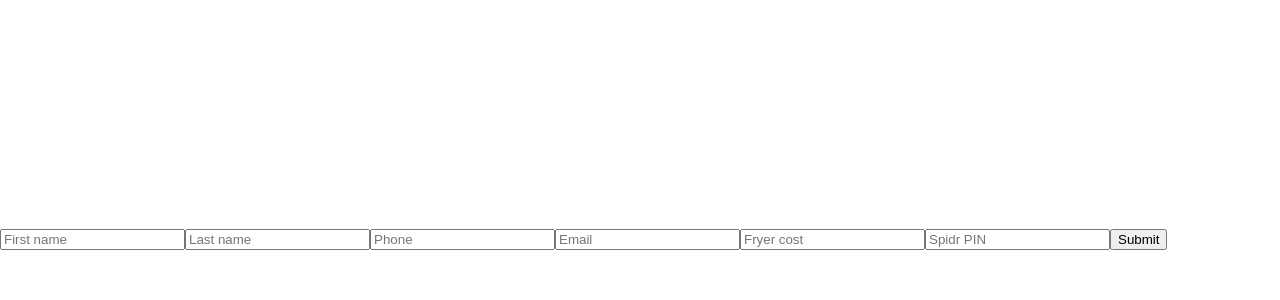
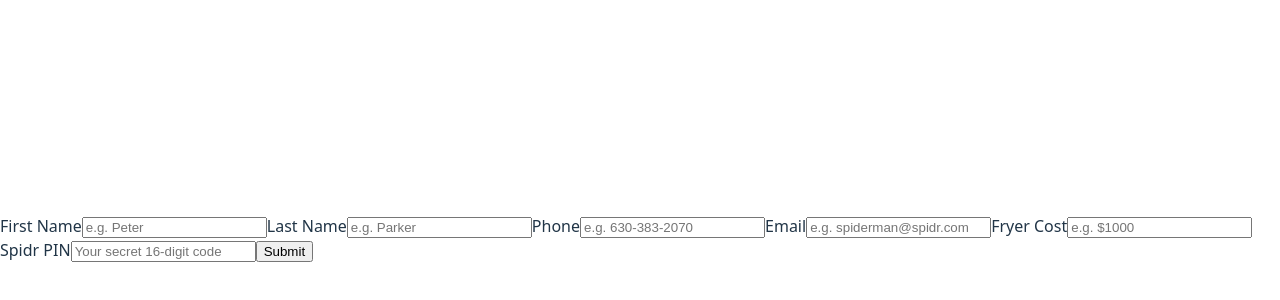
Before and after one commit to tim-fu/spidr-react-form, a React (Vite) app: page / in a window 1280 px wide. Shown: the part 162-462 px from the top of the page. Built offline with nearby package versions, Linux system fonts and the light colour scheme.

Commit message:
Add labels

```diff
--- a/src/App.jsx
+++ b/src/App.jsx
@@ -1,19 +1,50 @@
 import { useForm } from "react-hook-form";
 
+const SECRET_PIN_LENGTH = 4;
+
 export function App() {
-  const { register, handleSubmit } = useForm();
+  const {
+    register,
+    handleSubmit,
+    formState: { errors } } = useForm({
+      defaultValues: {
+        firstName: '',
+        lastName: '',
+        phone: '',
+        email: '',
+        fryerCost: '',
+        secretPin: '',
+      }
+    });
+
+    console.log(errors)
 
   return (
     <main>
       <form onSubmit={handleSubmit((data) => {
         console.log(data);
       })}>
-        <input {...register("firstName")} placeholder="First name" />
-        <input {...register("lastName")} placeholder="Last name" />
-        <input {...register("phone")} placeholder="Phone" />
-        <input {...register("email")} placeholder="Email" />
-        <input {...register("fryerCost")} placeholder="Fryer cost" />
-        <input {...register("secretPIN")} placeholder="Spidr PIN" />
+        <label>First Name
+          <input {...register("firstName", { required: true })} placeholder="e.g. Peter" />
+        </label>
+        <label>Last Name
+          <input {...register("lastName", { required: true })} placeholder="e.g. Parker" />
+        </label>
+        <label>Phone
+          <input {...register("phone", { required: true })} placeholder="e.g. 630-383-2070" />
+        </label>
+        <label>Email
+          <input {...register("email", { required: true })} placeholder="e.g. spiderman@spidr.com" />
+        </label>
+        <label>Fryer Cost
+         <input {...register("fryerCost", { required: true })} placeholder="e.g. $1000" />
+        </label>
+        <label>Spidr PIN
+          <input {...register("secretPin",
+            { required: true,
+              minLength: {value: SECRET_PIN_LENGTH, message: `Length is ${SECRET_PIN_LENGTH}`},
+              maxLength: {value: SECRET_PIN_LENGTH, message: `Length is ${SECRET_PIN_LENGTH}`} })} placeholder="Your secret 16-digit code" />
+        </label>
         <input type="submit" />
       </form>
     </main>
```
